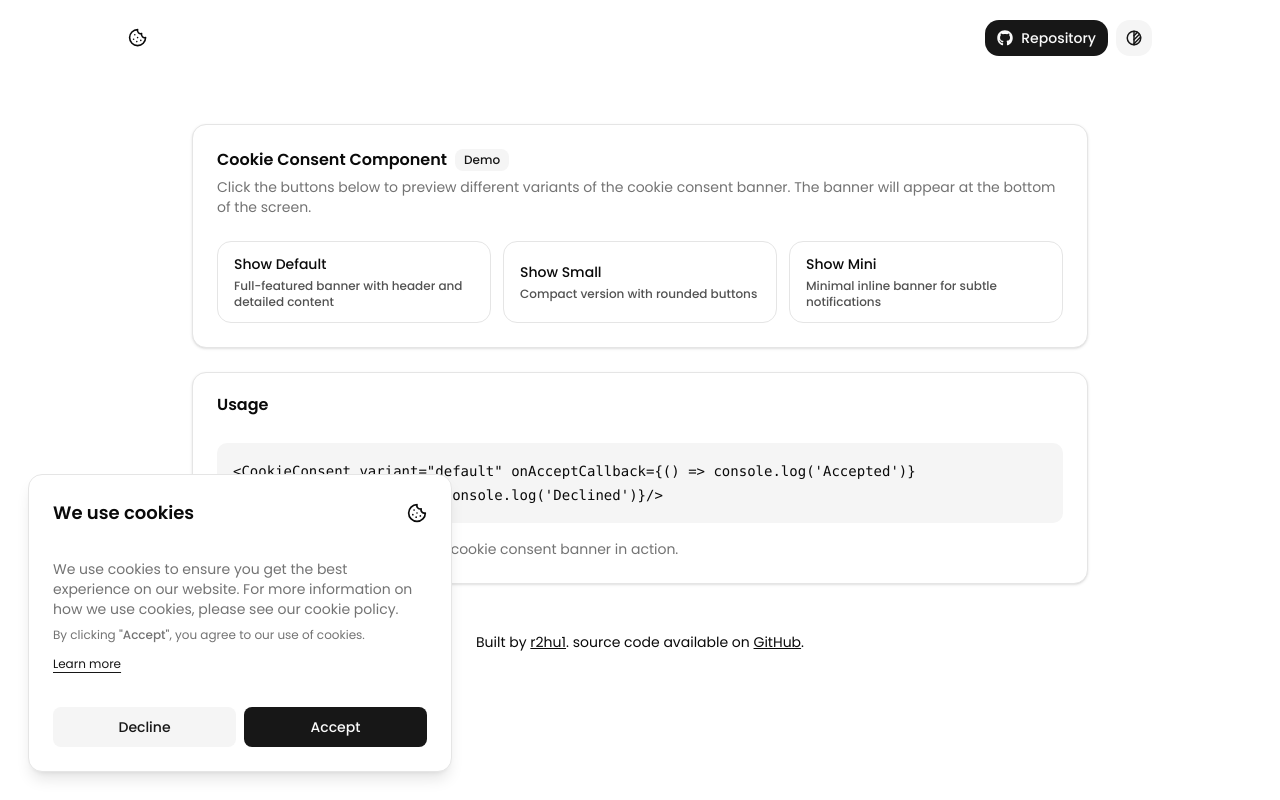
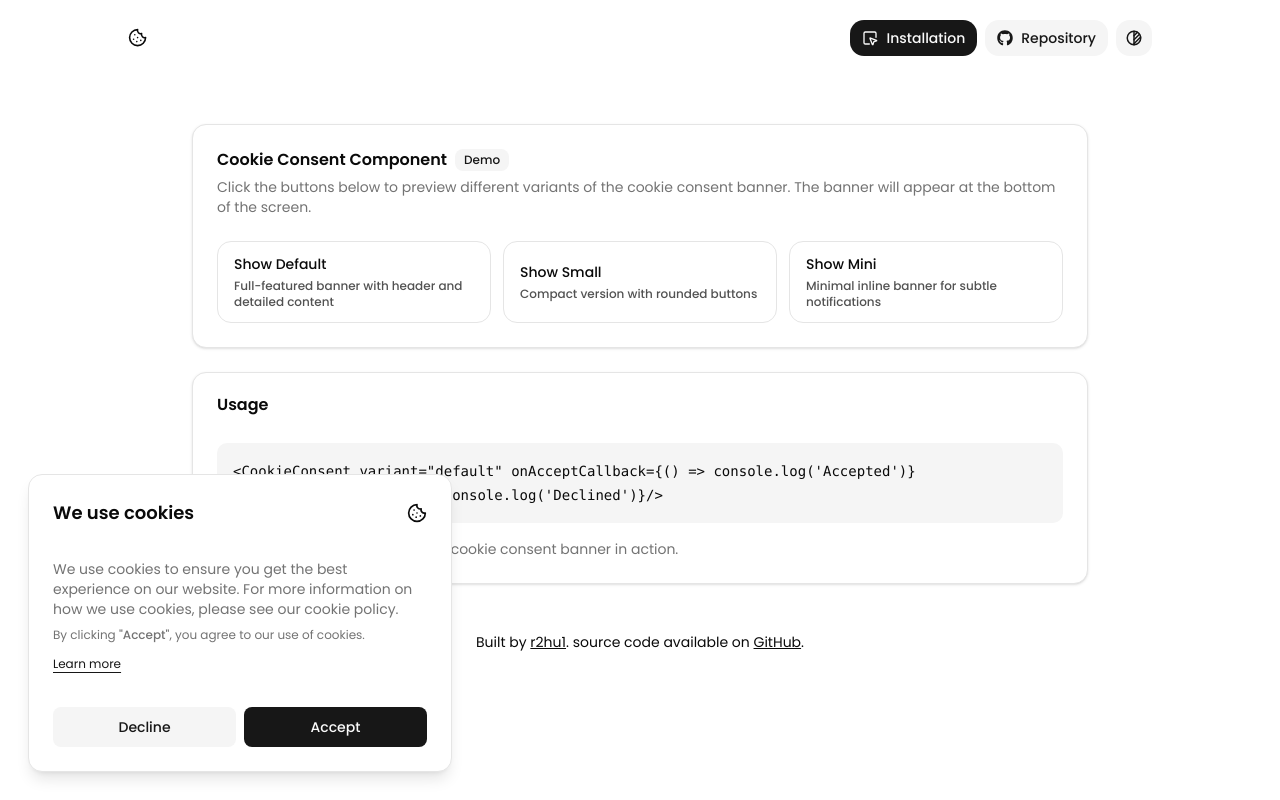
Before and after one commit to r2hu1/shadcn-cookie-consent, a Next.js app: page / in a window 1280 px wide. Built offline with nearby package versions, Linux system fonts and the light colour scheme.

Commit message:
feat: added installation btn

```diff
--- a/components/Header.jsx
+++ b/components/Header.jsx
@@ -2,6 +2,7 @@ import { CookieIcon } from "lucide-react";
 import { Button } from "./ui/button";
 import { FaCodeFork, FaGithub } from "react-icons/fa6";
 import { ModeToggle } from "./ModeToggle";
+import { Inspect } from "lucide-react";
 
 export default function Header() {
   return (
@@ -11,6 +12,15 @@ export default function Header() {
       </div>
       <div className="flex items-center gap-2">
         <Button size="sm" asChild className="rounded-xl">
+          <a
+            className="flex items-center gap-2"
+            href="https://github.com/r2hu1/shadcn-cookie-consent/blob/master/README.md"
+          >
+            <Inspect className="h-4 w-4" />
+            Installation
+          </a>
+        </Button>
+        <Button size="sm" variant="secondary" asChild className="rounded-xl">
           <a
             className="flex items-center gap-2"
             href="https://github.com/r2hu1/shadcn-cookie-consent"
```
